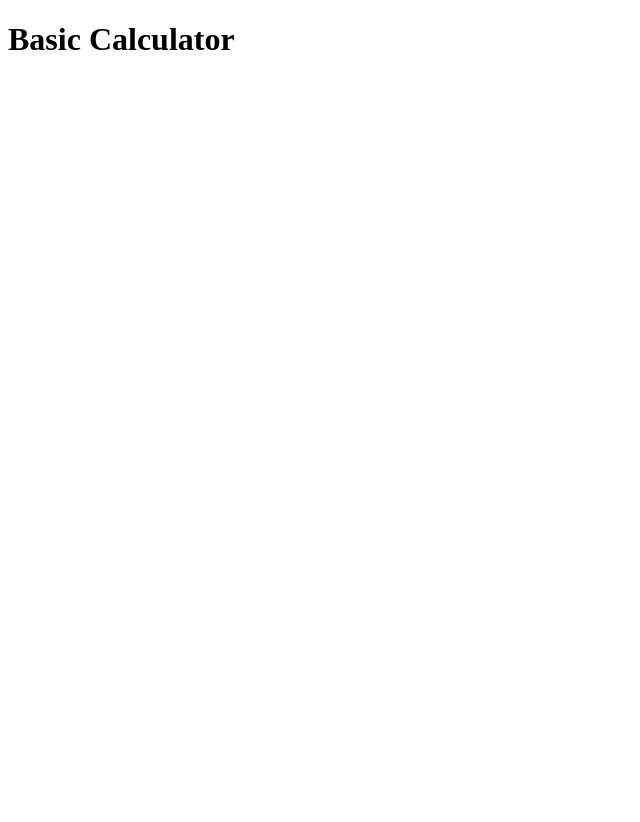
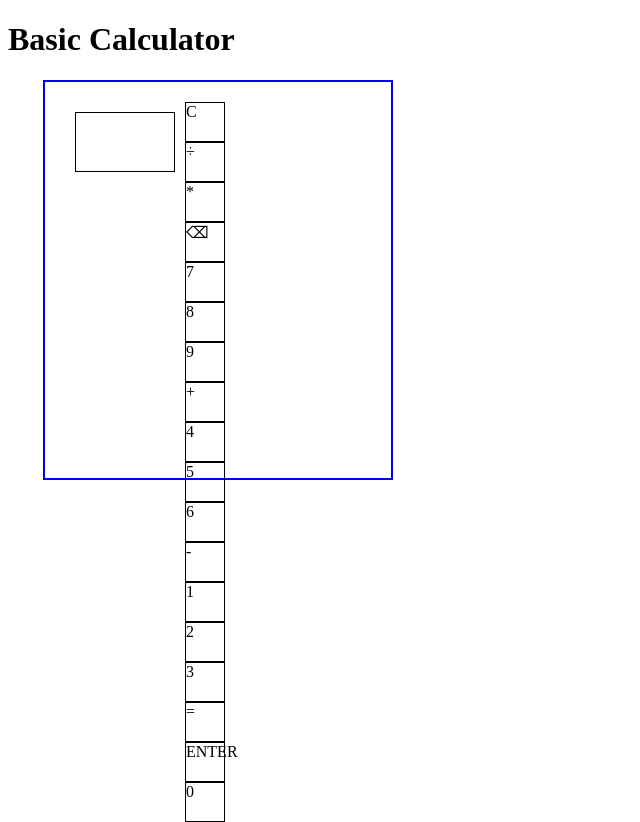
Before and after one commit to liambamufaya/Calculator, a plain HTML site: page index.html in a window 1280 px wide. Shown: the whole page, without its empty margins (0-640 px from the left). Before the commit the page ends 800 px from the top, so only its background shows below. Drawn offline with Linux system fonts and the light colour scheme.

Commit message:
Create calculator layout with div buttons

```diff
--- a/index.html
+++ b/index.html
@@ -9,5 +9,28 @@
 </head>
 <body>
     <h1>Basic Calculator</h1>
+    <div id="container">
+        <div id = "screen"></div>
+        <div id = "keys">
+            <div class="button">C</div>
+            <div class="button">&divide</div>
+            <div class="button">*</div>
+            <div class="button">&#x232B</div>
+            <div class="button">7</div>
+            <div class="button">8</div>
+            <div class="button">9</div>
+            <div class="button">+</div>
+            <div class="button">4</div>
+            <div class="button">5</div>
+            <div class="button">6</div>
+            <div class="button">-</div>
+            <div class="button">1</div>
+            <div class="button">2</div>
+            <div class="button">3</div>
+            <div class="button">=</div>
+            <div class="button"  id = "wide">ENTER</div>
+             <div class="button">0</div>
+        </div>
+    </div>
 </body>
 </html>
--- a/style.css
+++ b/style.css
@@ -0,0 +1,31 @@
+*,
+*::before,
+*::after {
+  box-sizing: border-box;
+}
+
+#container {
+    display: flex;
+    width: 350px;
+    height: 400px;
+    border: solid 2px blue;
+    padding: 20px;
+    margin-left: 35px;
+    /* flex-wrap: wrap; */
+    justify-content: flex-start;
+}
+
+  #screen {
+    border: 1px solid;
+    width: 340px;
+    height: 60px;
+    margin: 10px;
+    display: inline;
+    flex-basis: 100px;
+  }
+.button {
+  width: 40px;
+  height: 40px ;
+  border: black solid 1px;
+  /* flex: 1; */
+}
```
